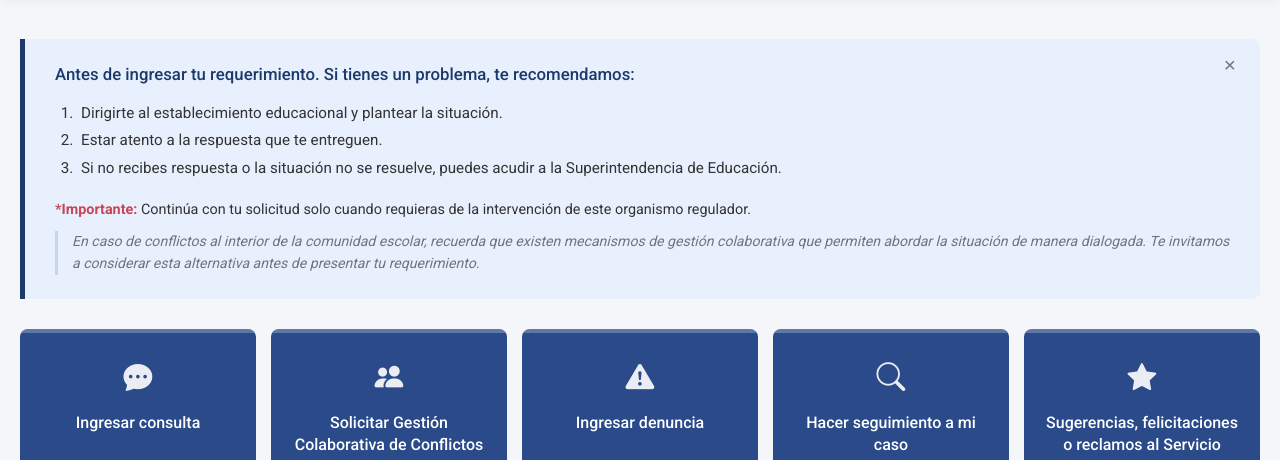
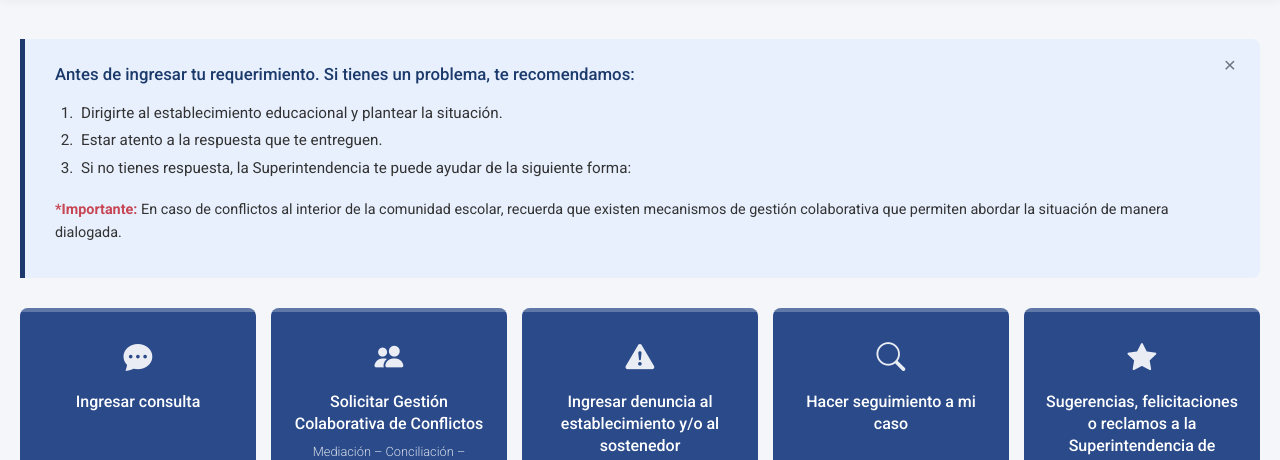
Before and after one commit to lostastronauta/TEST-2-SIAC, a plain HTML site: page pages/dashboard.html in a window 1280 px wide. Shown: the part 326-786 px from the top of the page. Drawn offline with nearby package versions, Linux system fonts and the light colour scheme.

Commit message:
Add files via upload

```diff
--- a/pages/dashboard.html
+++ b/pages/dashboard.html
@@ -807,16 +807,15 @@
             <ol>
                 <li>Dirigirte al establecimiento educacional y plantear la situación.</li>
                 <li>Estar atento a la respuesta que te entreguen.</li>
-                <li>Si no recibes respuesta o la situación no se resuelve, puedes acudir a la Superintendencia de Educación.</li>
+                <li>Si no tienes respuesta, la Superintendencia te puede ayudar de la siguiente forma:</li>
             </ol>
 
             <div class="info-importante">
-                <strong>*Importante:</strong> Continúa con tu solicitud solo cuando requieras de la intervención de este organismo regulador.
+                <strong>*Importante:</strong> En caso de conflictos al interior de la comunidad escolar, recuerda que existen mecanismos de gestión colaborativa que permiten abordar la situación de manera dialogada.
+
             </div>
 
-            <div class="info-conflictos">
-                En caso de conflictos al interior de la comunidad escolar, recuerda que existen mecanismos de gestión colaborativa que permiten abordar la situación de manera dialogada. Te invitamos a considerar esta alternativa antes de presentar tu requerimiento.
-            </div>
+
         </div>
 
         <!-- 5 cajas de opciones (CALUGAS) -->
@@ -835,7 +834,7 @@
             <!-- ✅ CAMBIO APLICADO: antes iba a denuncia.html, ahora va a preguntas-previas.html -->
             <a href="preguntas-previas.html" class="option-box">
                 <div class="card-icon"><i class="bi bi-exclamation-triangle-fill"></i></div>
-                <h3>Ingresar denuncia</h3>
+                <h3>Ingresar denuncia al establecimiento y/o al sostenedor</h3>
             </a>
 
             <a href="seguimiento.html" class="option-box">
@@ -845,7 +844,7 @@
 
             <a href="sugerencias.html" class="option-box">
                 <div class="card-icon"><i class="bi bi-star-fill"></i></div>
-                <h3>Sugerencias, felicitaciones o reclamos al Servicio</h3>
+                <h3>Sugerencias, felicitaciones o reclamos a la Superintendencia de Educación</h3>
             </a>
         </div>
 
```
